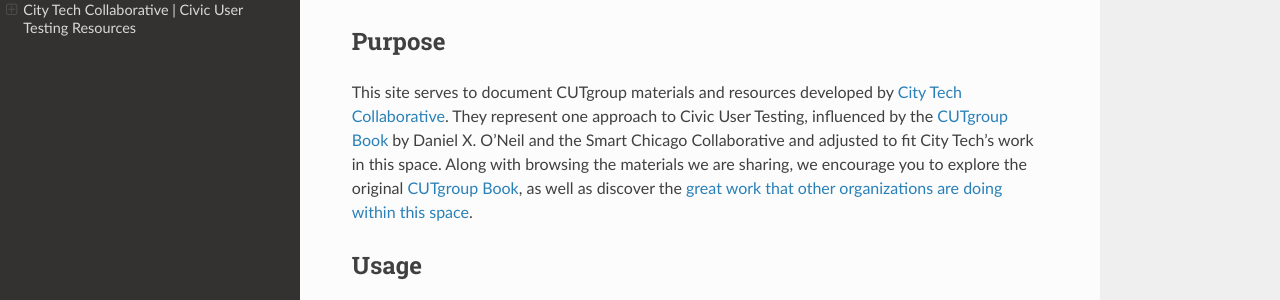
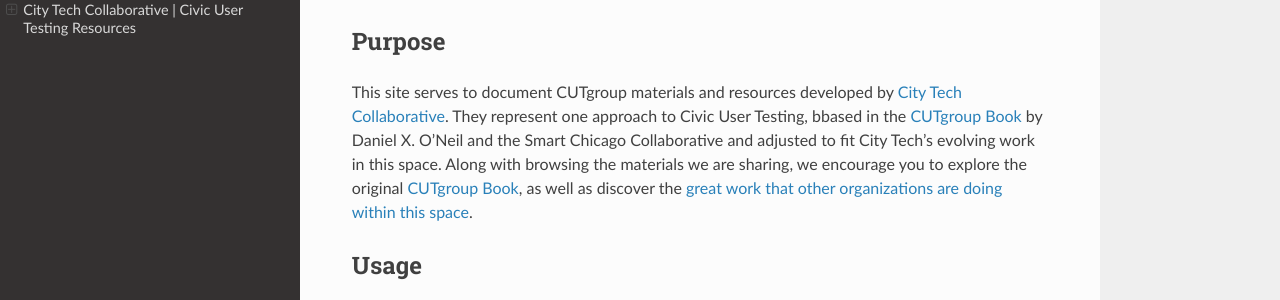
Before and after one commit to ajarareem/CUTgroup-CityTechResources, a Sphinx documentation site: the page built from docs/source/index.rst, in a window 1280 px wide and 900 px high, scrolled down 437 px. Shown: the part 151-451 px from the top of the window. Built offline with Sphinx 7.4.7 and the Read the Docs theme 2.0.0, drawn with Linux system fonts in a browser that asks for light colours.

Commit message:
Update index.rst

```diff
--- a/docs/source/index.rst
+++ b/docs/source/index.rst
@@ -12,7 +12,7 @@
 
 Purpose
 --------
-This site serves to document CUTgroup materials and resources developed by `City Tech Collaborative <citytech.org>`_. They represent one approach to Civic User Testing, influenced by the `CUTgroup Book <https://www.cutgroupbook.com/>`_ by Daniel X. O’Neil and the Smart Chicago Collaborative and adjusted to fit City Tech's work in this space. Along with browsing the materials we are sharing, we encourage you to explore the original `CUTgroup Book <https://www.cutgroupbook.com/>`_, as well as discover the `great work that other organizations are doing within this space <https://www.citytech.org/civic-user-testing-network>`_.
+This site serves to document CUTgroup materials and resources developed by `City Tech Collaborative <citytech.org>`_. They represent one approach to Civic User Testing, bbased in the `CUTgroup Book <https://www.cutgroupbook.com/>`_ by Daniel X. O’Neil and the Smart Chicago Collaborative and adjusted to fit City Tech's evolving work in this space. Along with browsing the materials we are sharing, we encourage you to explore the original `CUTgroup Book <https://www.cutgroupbook.com/>`_, as well as discover the `great work that other organizations are doing within this space <https://www.citytech.org/civic-user-testing-network>`_.
 
 
 Usage
```
